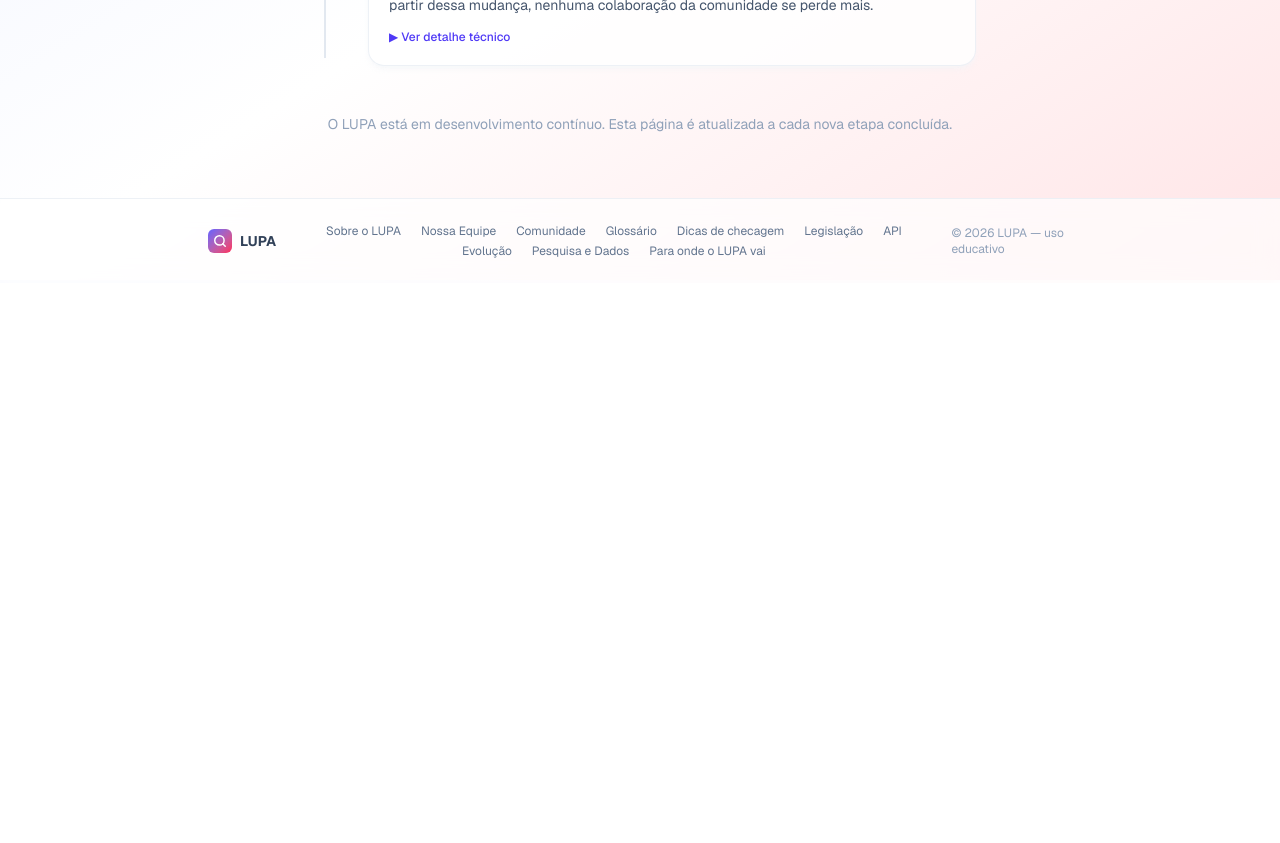
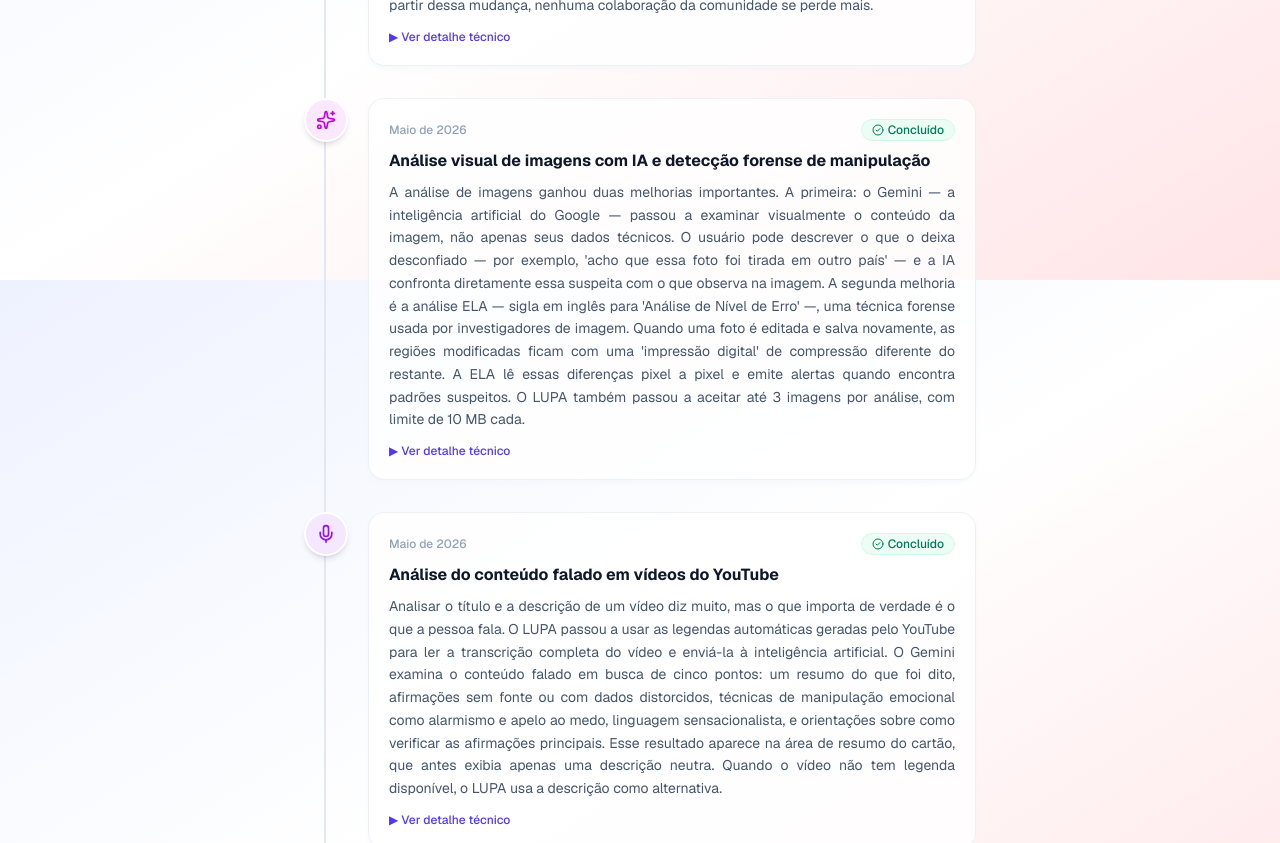
Before and after one commit to Clarice-Cunha/lupa, a Next.js app in the folder frontend/: page /evolucao in a window 1280 px wide. Shown: the part 6920-7763 px from the top of the page. Before the commit the page ends 7203 px from the top, so only its background shows below. Built offline with nearby package versions, Linux system fonts and the light colour scheme; no server answers.

Commit message:
feat: adiciona marcos 21, 22 e 23 à página de evolução (maio de 2026)

```diff
--- a/frontend/app/evolucao/page.tsx
+++ b/frontend/app/evolucao/page.tsx
@@ -29,6 +29,9 @@ import {
   Brain,
   MessageSquare,
   Database,
+  Sparkles,
+  Mic,
+  Scale,
 } from "lucide-react";
 import type { LucideIcon } from "lucide-react";
 
@@ -311,6 +314,7 @@ const MARCOS: Marco[] = [
     id: 20,
     data: "Abril de 2026",
     titulo: "Persistência permanente de dados com Supabase",
+
     descricao:
       "Um problema silencioso foi descoberto: os dados enviados pelos usuários — boatos, sugestões, feedbacks e parcerias — desapareciam toda vez que o servidor reiniciava. Isso acontecia porque o serviço de hospedagem gratuito usa um armazenamento temporário: arquivos gravados no servidor são apagados automaticamente a cada reinício, que pode ocorrer a cada poucas horas. A solução foi migrar todo o armazenamento para o Supabase, um banco de dados gratuito na nuvem que guarda os dados de forma permanente — independente de quantas vezes o servidor reiniciar. A partir dessa mudança, nenhuma colaboração da comunidade se perde mais.",
     notaTecnica:
@@ -319,6 +323,45 @@ const MARCOS: Marco[] = [
     icone: Database,
     corFundo: "bg-sky-100",
     corIcone: "text-sky-600",
+  },
+  {
+    id: 21,
+    data: "Maio de 2026",
+    titulo: "Análise visual de imagens com IA e detecção forense de manipulação",
+    descricao:
+      "A análise de imagens ganhou duas melhorias importantes. A primeira: o Gemini — a inteligência artificial do Google — passou a examinar visualmente o conteúdo da imagem, não apenas seus dados técnicos. O usuário pode descrever o que o deixa desconfiado — por exemplo, 'acho que essa foto foi tirada em outro país' — e a IA confronta diretamente essa suspeita com o que observa na imagem. A segunda melhoria é a análise ELA — sigla em inglês para 'Análise de Nível de Erro' —, uma técnica forense usada por investigadores de imagem. Quando uma foto é editada e salva novamente, as regiões modificadas ficam com uma 'impressão digital' de compressão diferente do restante. A ELA lê essas diferenças pixel a pixel e emite alertas quando encontra padrões suspeitos. O LUPA também passou a aceitar até 3 imagens por análise, com limite de 10 MB cada.",
+    notaTecnica:
+      "image_analyzer.py: _analisar_com_gemini() envia a imagem em base64 ao gemini-2.5-flash com prompt adaptativo (confronto direto quando campo 'contexto' preenchido). _analisar_ela() re-salva a imagem em buffer de memória com JPEG quality=95, calcula ImageChops.difference() pixel a pixel, amplifica 10× via ImageEnhance.Brightness — índice médio > 15/255 → alerta; > 6/255 → aviso. Frontend: FormularioImagem reescrito para array File[] com validação prévia de tipo e tamanho, análise paralela via Promise.all.",
+    status: "concluido",
+    icone: Sparkles,
+    corFundo: "bg-fuchsia-100",
+    corIcone: "text-fuchsia-600",
+  },
+  {
+    id: 22,
+    data: "Maio de 2026",
+    titulo: "Análise do conteúdo falado em vídeos do YouTube",
+    descricao:
+      "Analisar o título e a descrição de um vídeo diz muito, mas o que importa de verdade é o que a pessoa fala. O LUPA passou a usar as legendas automáticas geradas pelo YouTube para ler a transcrição completa do vídeo e enviá-la à inteligência artificial. O Gemini examina o conteúdo falado em busca de cinco pontos: um resumo do que foi dito, afirmações sem fonte ou com dados distorcidos, técnicas de manipulação emocional como alarmismo e apelo ao medo, linguagem sensacionalista, e orientações sobre como verificar as afirmações principais. Esse resultado aparece na área de resumo do cartão, que antes exibia apenas uma descrição neutra. Quando o vídeo não tem legenda disponível, o LUPA usa a descrição como alternativa.",
+    notaTecnica:
+      "youtube_analyzer.py: função _analisar_transcript_gemini(transcript, titulo) envia até 10.000 caracteres da transcrição ao gemini-2.5-flash com prompt estruturado em 5 critérios de desinformação. Substitui gerar_resumo() quando transcrição disponível; fallback mantido para vídeos sem legendas. Sem mudanças no frontend ou nos endpoints — resultado aparece no campo 'resumo' já existente.",
+    status: "concluido",
+    icone: Mic,
+    corFundo: "bg-purple-100",
+    corIcone: "text-purple-600",
+  },
+  {
+    id: 23,
+    data: "Maio de 2026",
+    titulo: "Verificação cruzada com banco global de checagens e campo de suspeita",
+    descricao:
+      "O LUPA passou a cruzar o conteúdo analisado com um banco de dados de organizações profissionais de verificação de fatos de todo o mundo — chamado de IFCN, sigla em inglês para 'Rede Internacional de Verificação de Fatos'. Se uma afirmação semelhante já foi checada por agências como Aos Fatos, Agência Lupa ou parceiros internacionais, o resultado aparece com a classificação original ('falso', 'distorcido', 'enganoso', etc.) e o link para a checagem completa. Um filtro inteligente garante que só apareçam checagens realmente relacionadas ao conteúdo — evitando erros por simples coincidência de palavras. Em paralelo, os formulários de análise de texto e vídeo ganharam um campo opcional onde o usuário descreve a própria suspeita. Em vez de uma análise genérica, a IA confronta diretamente aquela dúvida específica com o conteúdo analisado — o mesmo mecanismo que já existia para imagens.",
+    notaTecnica:
+      "Módulo fact_check.py com busca via Google Fact Check Tools API. filtrar_relevantes() usa intersecção de palavras ≥ 5 caracteres normalizadas com unicodedata.NFD — mínimo de 2 palavras em comum para considerar relevante. Checagem pulada para homepages (path vazio após urlparse). Campo 'suspeita' adicionado a PedidoTexto em main.py, propagado ao text_analyzer.py e inserido no prompt do Gemini quando preenchido.",
+    status: "concluido",
+    icone: Scale,
+    corFundo: "bg-blue-100",
+    corIcone: "text-blue-600",
   },
 ];
 
```
